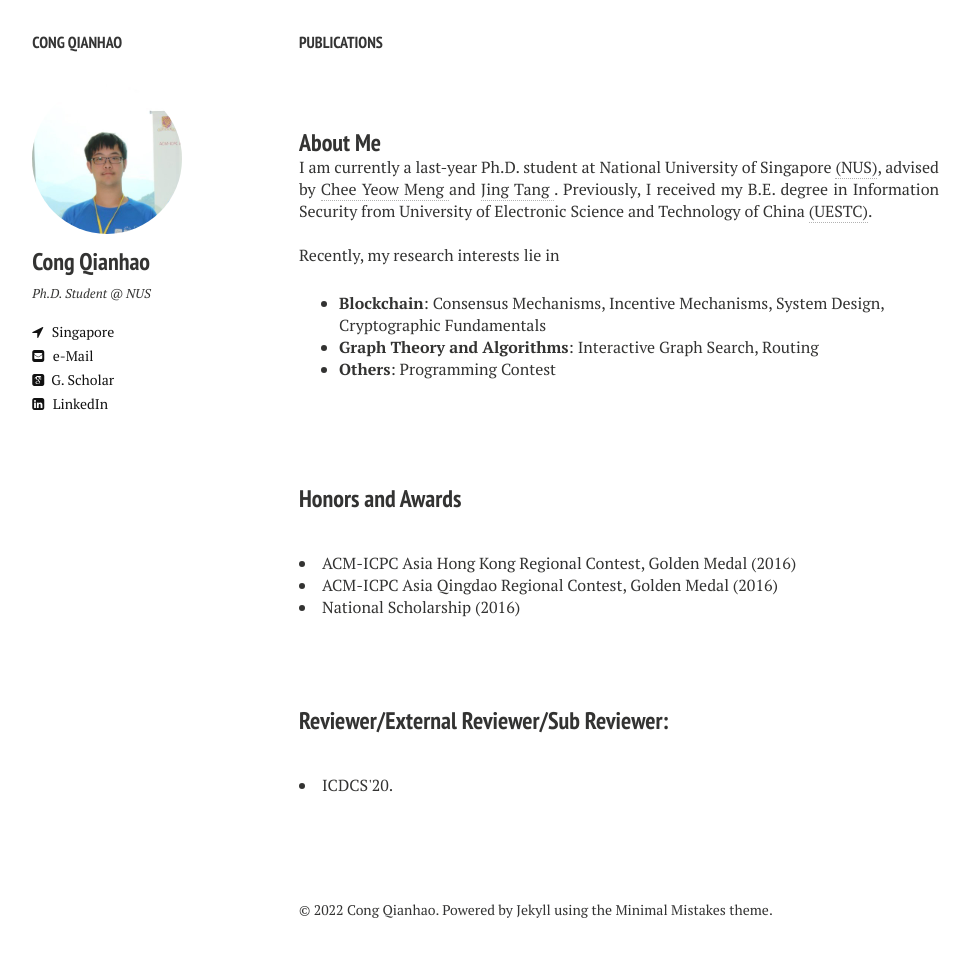
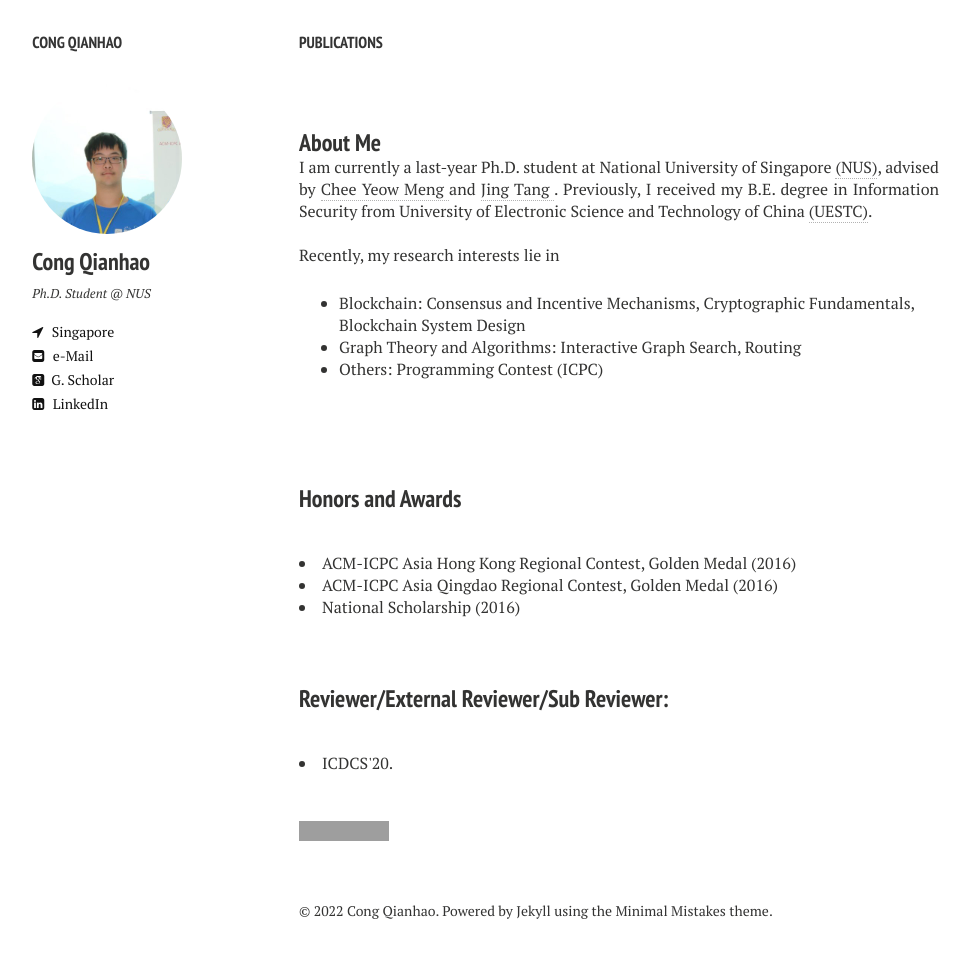
Before and after one commit to cong741/cong741.github.io, a Jekyll site: the page built from index.md, in a window 1280 px wide. Shown: the whole page, without its empty margins (21-990 px from the left). Built offline with Jekyll 4.4.1, drawn with Linux system fonts in a browser that asks for light colours; nearby versions of some CDN libraries; grey boxes are pictures that could not be loaded.

Commit message:
edit index.md

```diff
--- a/index.md
+++ b/index.md
@@ -12,13 +12,13 @@ image: banner1.png
 <p align="justify">Recently, my research interests lie in</p>
 <ul>
 <li>
-<b>Blockchain</b>:  Consensus Mechanisms, Incentive Mechanisms, System Design, Cryptographic Fundamentals
+Blockchain:  Consensus and Incentive Mechanisms, Cryptographic Fundamentals, Blockchain System Design
 </li>
 <li>
-<b>Graph Theory and Algorithms</b>:  Interactive Graph Search, Routing
+Graph Theory and Algorithms:  Interactive Graph Search, Routing
 </li>
 <li>
-<b>Others</b>:  Programming Contest
+Others:  Programming Contest (ICPC)
 </li>
 </ul>
 <br>
@@ -36,7 +36,6 @@ ACM-ICPC Asia Qingdao Regional Contest, Golden Medal (2016)
 National Scholarship (2016)
 </li>
 <br>
-<br>
 
 <h3 style="margin-bottom:-8px;padding-top:20px;">Reviewer/External Reviewer/Sub Reviewer:</h3>
 <br>
@@ -44,3 +43,5 @@ National Scholarship (2016)
 </li>
 <br>
 <br>
+
+<a href="https://info.flagcounter.com/67lP"><img src="https://s01.flagcounter.com/count2/67lP/bg_FFFFFF/txt_000000/border_CCCCCC/columns_2/maxflags_10/viewers_0/labels_0/pageviews_0/flags_0/percent_0/" alt="Flag Counter" border="0"></a>
```
